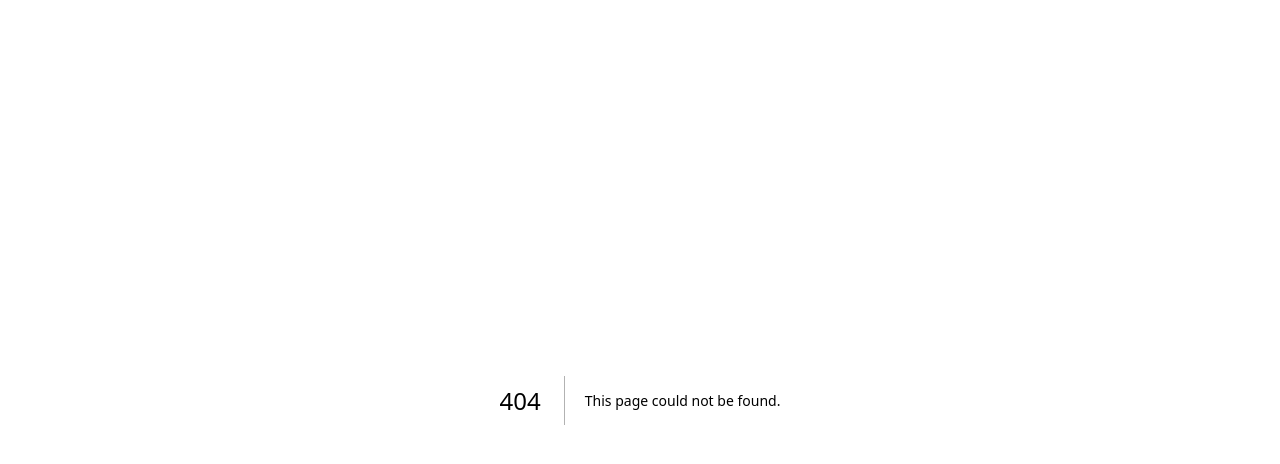
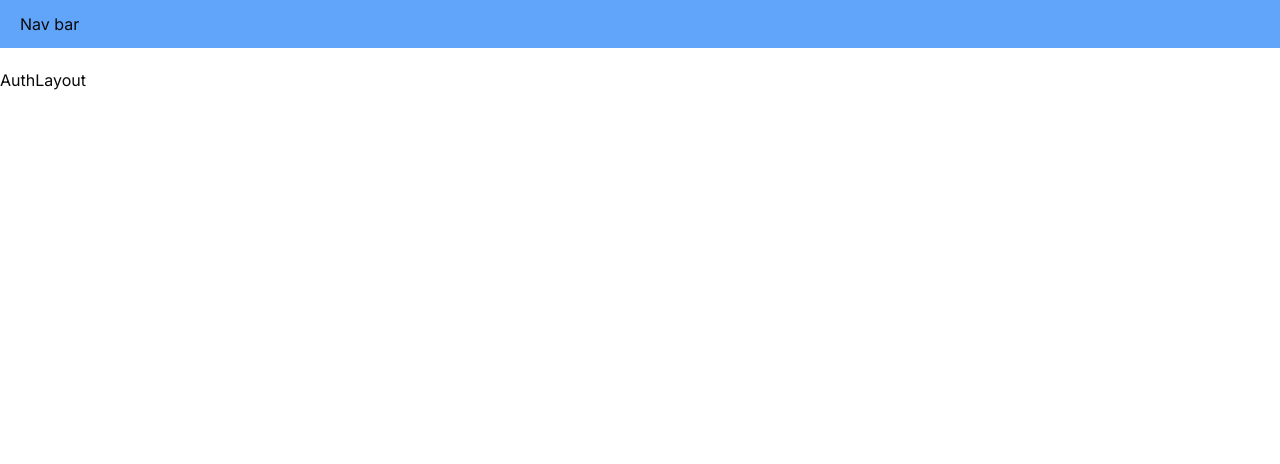
Before and after one commit to Mac1618/twitch-clone, a Next.js app: page /login in a window 1280 px wide. Before the commit this address had no page. Shown: the top 464 px of the page. Built offline with nearby package versions, Linux system fonts and the light colour scheme.

Commit message:
Routing Concepts: Learning about basic folder structure, proper naming convention, Api routes, page routes and layouts

```diff
--- /dev/null
+++ b/app/(auth)/layout.tsx
@@ -0,0 +1,14 @@
+const AuthLayout = ({
+  children
+}: {
+  children: React.ReactNode
+}) => {
+	return (
+		<div>
+			<div className="py-3 w-full bg-blue-400 px-5 mb-5"> Nav bar </div>
+			AuthLayout
+		</div>
+	);
+};
+
+export default AuthLayout;
--- /dev/null
+++ b/app/(auth)/login/page.tsx
@@ -0,0 +1,9 @@
+import React from 'react'
+
+const Login = () => {
+  return (
+    <div>Login Page</div>
+  )
+}
+
+export default Login
--- /dev/null
+++ b/app/(auth)/signup/page.tsx
@@ -0,0 +1,9 @@
+import React from 'react'
+
+const SignUp = () => {
+  return (
+    <div>Sign Up Page</div>
+  )
+}
+
+export default SignUp
```
